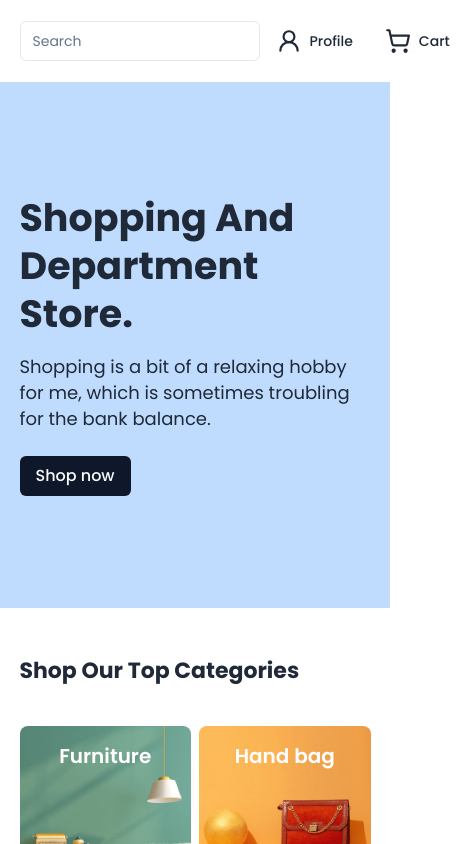
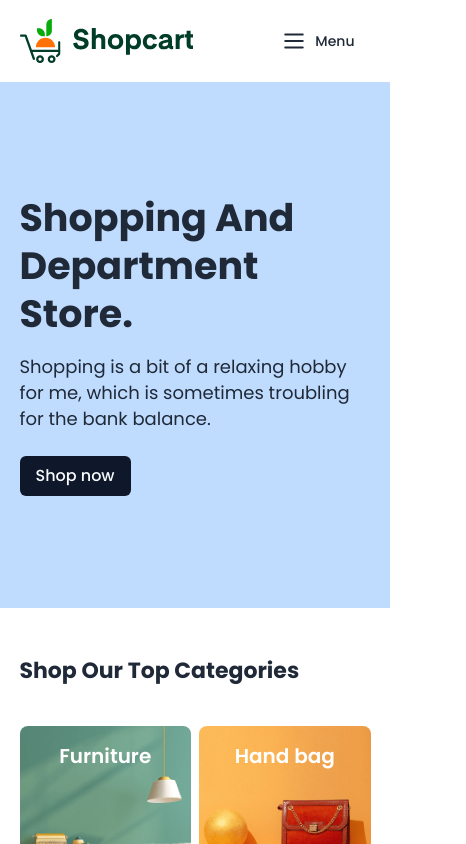
Before and after one commit to vasou/ShopCart, a React (Vite) app: page / in a window 390 px wide. Shown: the top 844 px of the page, 466 px wide, since content can reach past the window. Built offline with nearby package versions, Linux system fonts and the light colour scheme.

Commit message:
Header navigation mobile view fixes

```diff
--- a/src/components/navigation/HeaderNav.tsx
+++ b/src/components/navigation/HeaderNav.tsx
@@ -1,7 +1,7 @@
 import "@/components/styles/HeaderNav.css";
 import BrandLogo from "@/assets/shopcart_logo.svg";
 import { Button } from "../ui/button";
-import { ShoppingCart, UserRound } from "lucide-react";
+import { Menu, ShoppingCart, UserRound } from "lucide-react";
 import { Link } from "react-router-dom";
 import { Input } from "../ui/input";
 
@@ -16,13 +16,26 @@ export default function HeaderNav() {
             </Link>
           </div>
           <div className="header-right-blk">
-            <Input className="header-search" type="text" placeholder="Search" />
+            <div className="flex max_md:hidden">
+              <Input
+                className="header-search"
+                type="text"
+                placeholder="Search"
+              />
               <Button variant={"ghost"} className="flex gap-2" asChild>
                 <Link to="/profile">
                   <UserRound width={"26"} height={"26"} />
                   Profile
                 </Link>
               </Button>
+            </div>
+            <div className="hidden max_md:block">
+              <Button variant={"ghost"} className="flex gap-2">
+                <Menu width={"26"} height={"26"} />
+                Menu
+              </Button>
+            </div>
+            <div className="max_s:hidden">
               <Button variant={"ghost"} className="flex gap-2">
                 <ShoppingCart width={"26"} height={"26"} />
                 Cart
@@ -30,6 +43,7 @@ export default function HeaderNav() {
             </div>
           </div>
         </div>
+      </div>
     </>
   );
 }
```
Lines whose indentation alone changed are shown as unchanged.
